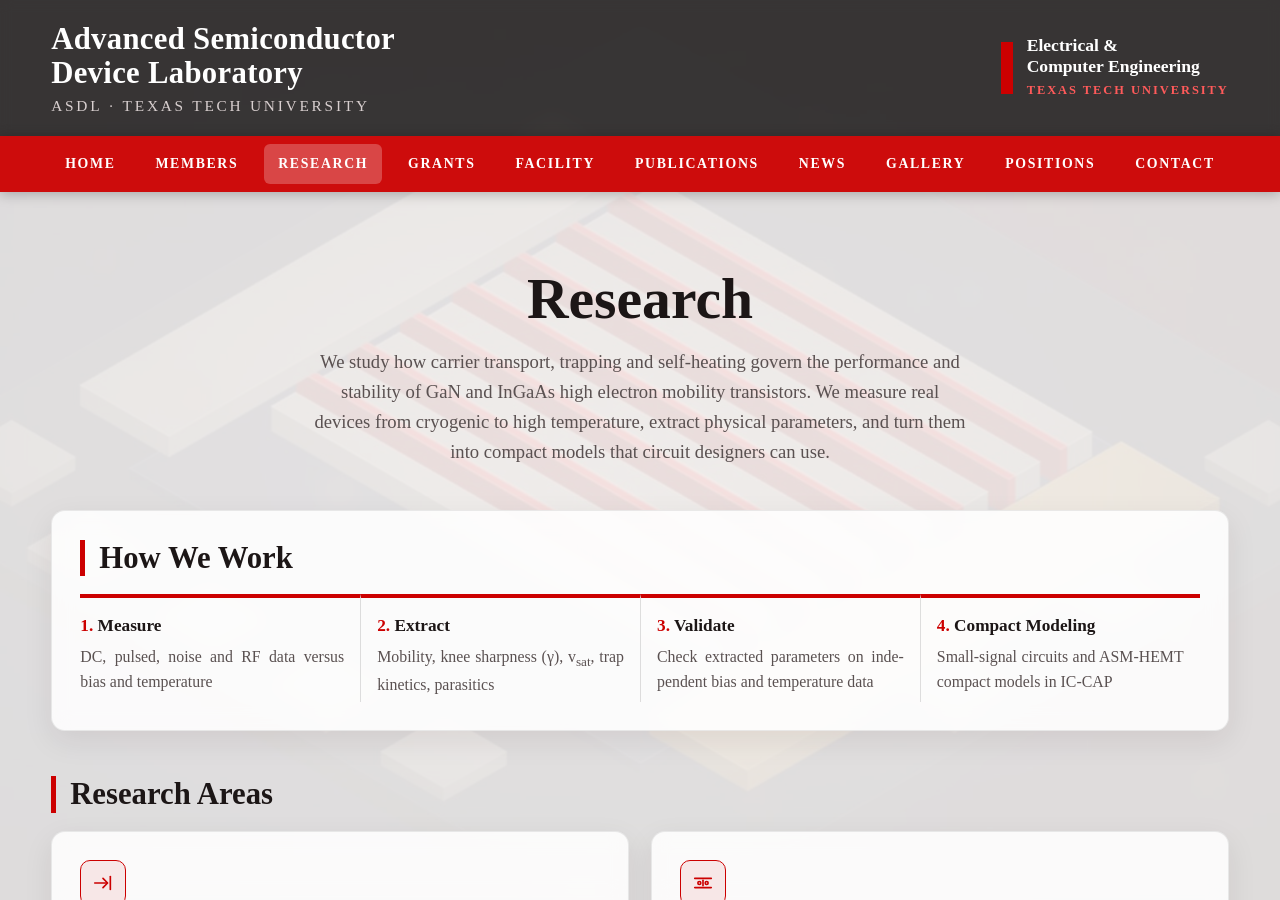
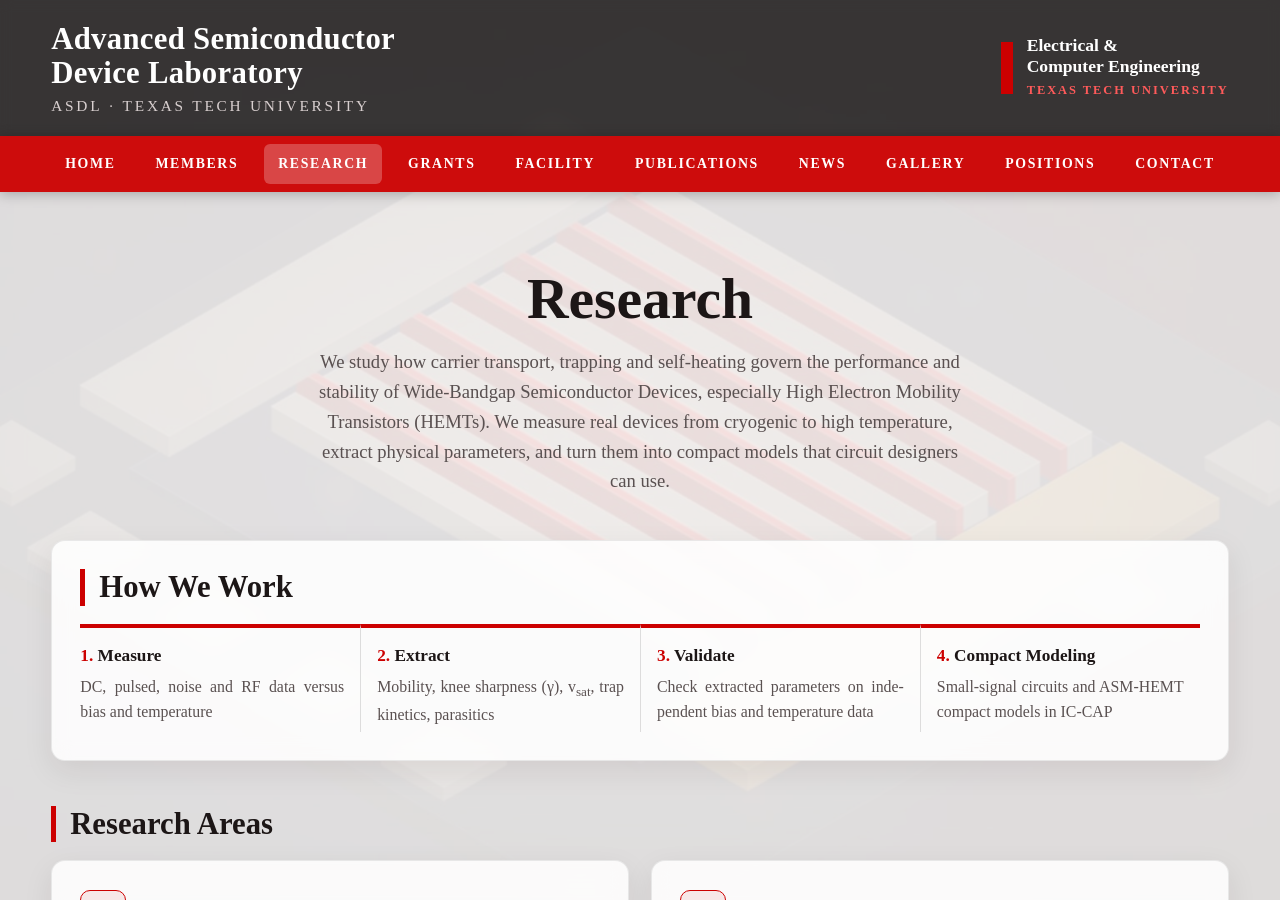
Before and after one commit to asdl-ttu/asdl-ttu.github.io, a Jekyll site: the page built from research.html, in a window 1280 px wide and 900 px high. Built offline with Jekyll 4.4.1, drawn with Linux system fonts in a browser that asks for light colours.

Commit message:
Revise research intro and description for clarity
Updated the introduction and description to reflect a broader focus on Wide-Bandgap Semiconductor Devices.

```diff
--- a/research.html
+++ b/research.html
@@ -3,10 +3,10 @@ layout: default
 title: Research
 permalink: /research/
 intro: >-
-  We study how carrier transport, trapping and self-heating govern the performance and stability of GaN and InGaAs
-  high electron mobility transistors. We measure real devices from cryogenic to high temperature, extract physical
+  We study how carrier transport, trapping and self-heating govern the performance and stability of Wide-Bandgap Semiconductor
+  Devices, especially High Electron Mobility Transistors (HEMTs). We measure real devices from cryogenic to high temperature, extract physical
   parameters, and turn them into compact models that circuit designers can use.
-description: Research at the Advanced Semiconductor Device Laboratory — carrier transport, trapping, dynamic on-resistance, low-frequency noise, radiation effects and compact modeling of GaN and InGaAs HEMTs from 4 K to 1000 K.
+description: Research at the Advanced Semiconductor Device Laboratory — carrier transport, trapping, dynamic on-resistance, low-frequency noise, radiation effects and compact modeling of Wide-Bandgap Semiconductor Devices and HEMTs from 4 K to 1000 K.
 ---
 {% assign icons = site.data.icons %}
 <section class="card" aria-labelledby="flow-h">
```
